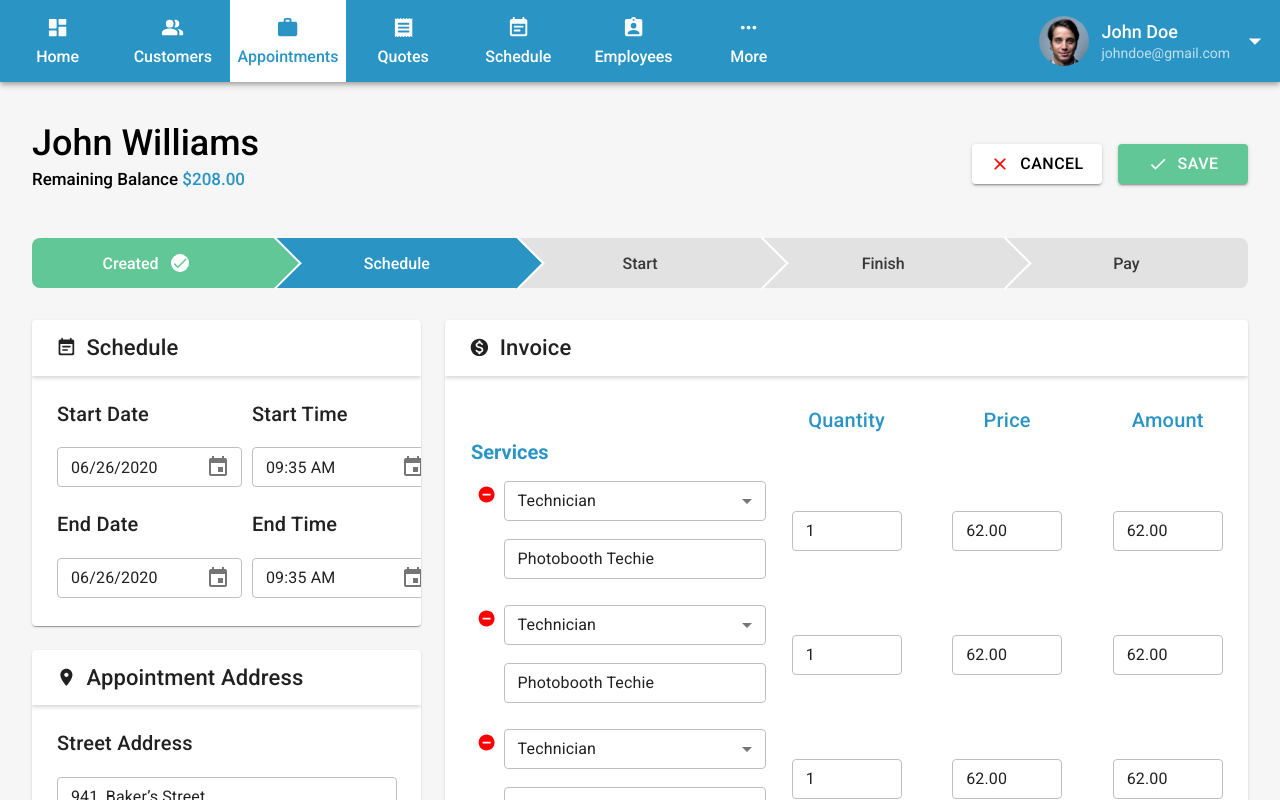
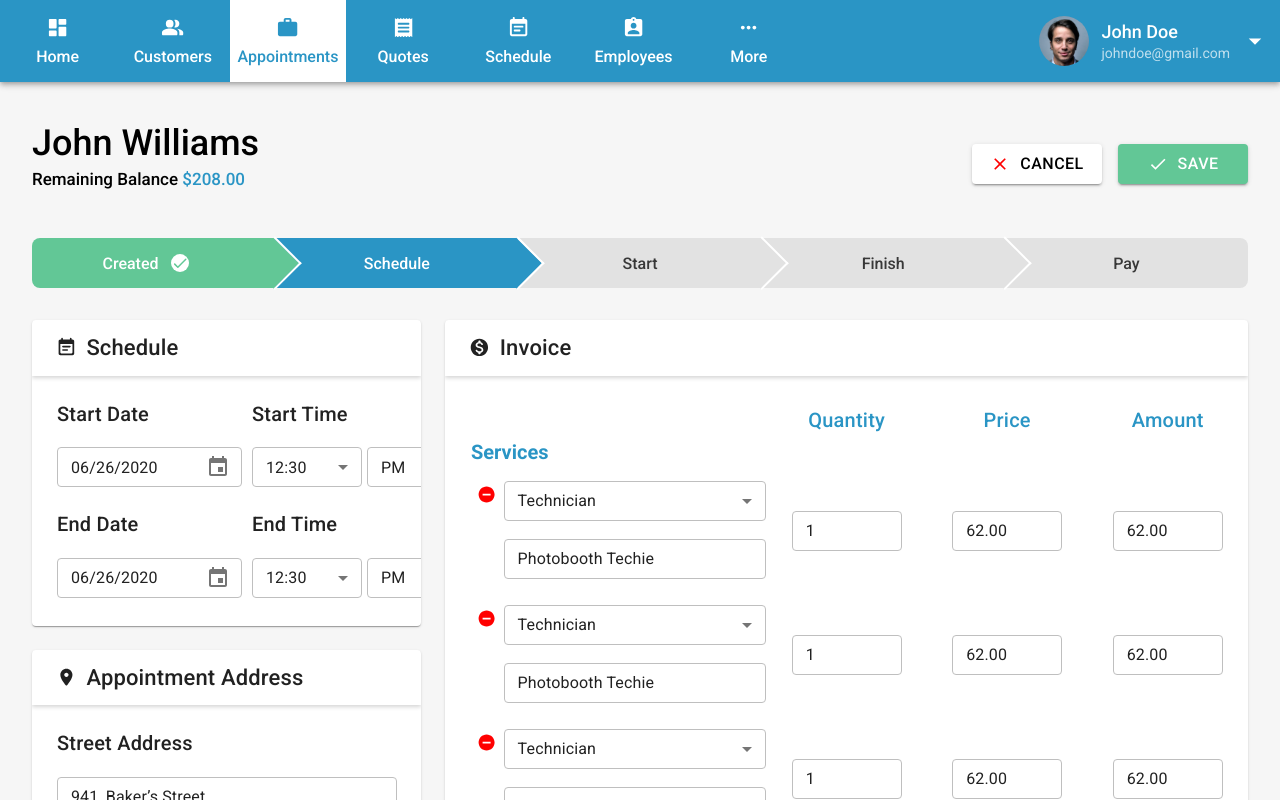
Before and after one commit to fahim693/home-dashboard, a React (Create React App) app: page /edit in a window 1280 px wide. Shown: the top 800 px of the page. Built offline with nearby package versions, Linux system fonts and the light colour scheme.

Commit message:
all fixed

```diff
--- a/src/components/CustomerDetails/customer-details.css
+++ b/src/components/CustomerDetails/customer-details.css
@@ -10,7 +10,7 @@
 }
 
 .customer-details-title {
-  font-size: 24px;
+  font-size: 23px;
   font-weight: 500;
   color: #2a95c5;
   margin: 20px 0 23px;
--- a/src/data/InvoiceData.js
+++ b/src/data/InvoiceData.js
@@ -1,13 +1,13 @@
 export const services = {
-    data:[
+    data: [
         {
             desc: 1,
             desc_name: 'Technician',
             subdesc: 'Photobooth Techie',
             qty: 1,
             price: "62.00",
-            amount: "62.00"
-
+            amount: "62.00",
+            id: 0
         },
         {
             desc: 1,
@@ -15,8 +15,8 @@ export const services = {
             subdesc: 'Photobooth Techie',
             qty: 1,
             price: "62.00",
-            amount: "62.00"
-
+            amount: "62.00",
+            id: 1,
         },
         {
             desc: 1,
@@ -24,7 +24,8 @@ export const services = {
             subdesc: 'Photobooth Techie',
             qty: 1,
             price: "62.00",
-            amount: "62.00"
+            amount: "62.00",
+            id: 2,
 
         },
     ],
@@ -32,7 +33,7 @@ export const services = {
 }
 
 export const items = {
-    data:[
+    data: [
         {
             desc: 1,
             desc_name: 'Technician',
@@ -40,6 +41,7 @@ export const items = {
             qty: 1,
             price: '5.00',
             amount: '5.00',
+            id: 0,
         },
         {
             desc: 1,
@@ -47,7 +49,8 @@ export const items = {
             subdesc: 'Description',
             qty: 1,
             price: '5.00',
-            amount: '5.00'
+            amount: '5.00',
+            id: 1,
 
         },
         {
@@ -56,7 +59,8 @@ export const items = {
             subdesc: 'Description',
             qty: 1,
             price: '5.00',
-            amount: '5.00'
+            amount: '5.00',
+            id: 2,
 
         },
     ],
--- a/src/pages/AppointmentEdit.js
+++ b/src/pages/AppointmentEdit.js
@@ -8,7 +8,7 @@ import { EventNoteRounded, RoomRounded, PersonAddRounded, LabelImportantRounded,
 import '../styles/appointment-edit.css'
 import Invoice from '../components/Invoice Table/InvoiceEdit';
 import AppointmentHistory from '../components/AppointmentHistory/AppointmentHistory';
-import { MuiPickersUtilsProvider, KeyboardDatePicker, KeyboardTimePicker } from '@material-ui/pickers';
+import { MuiPickersUtilsProvider, KeyboardDatePicker } from '@material-ui/pickers';
 import MomentUtils from '@date-io/moment';
 import Banner from '../components/CustomerBanner/Banner';
 import Timeline from '../components/Timeline/Timeline';
@@ -118,21 +118,47 @@ export default function CenteredGrid() {
                                             <Typography className="title-heads" variant="body2" component="p">
                                                 Start Time
                                             </Typography>
-                                            <FormControl variant="outlined" style={{ width: '100%' }} classes={{
+                                            <div style={{ display: "flex", marginTop: 13 }}>
+                                                <FormControl variant="outlined" style={{ minWidth: 0, width: 110, marginRight: 5 }} margin="dense" classes={{
                                                     root: classes.quantityRoot
                                                 }}>
-                                                <MuiPickersUtilsProvider utils={MomentUtils} >
-                                                    <KeyboardTimePicker
-                                                        placeholder="08:00 AM"
-                                                        mask="__:__ _M"
-                                                        inputVariant="outlined"
-                                                        value={date.start_time}
-                                                        onChange={date => handleDateChange(date, 'start_time')}
-                                                        margin="dense"
-
-                                                    />
-                                                </MuiPickersUtilsProvider>
+                                                    <Select
+                                                        id="city"
+                                                        defaultValue={4}
+                                                        MenuProps={{
+                                                            getContentAnchorEl: null,
+                                                            anchorOrigin: {
+                                                                vertical: "bottom",
+                                                                horizontal: "left",
+                                                            }
+                                                        }}
+                                                    >
+                                                        <MenuItem value={4}>12:30</MenuItem>
+                                                        <MenuItem value={2}>1:00</MenuItem>
+                                                        <MenuItem value={3}>1:30</MenuItem>
+                                                        <MenuItem value={5}>2:00</MenuItem>
+                                                        <MenuItem value={5}>2:30</MenuItem>
+                                                    </Select>
                                                 </FormControl>
+                                                <FormControl variant="outlined" style={{ minWidth: 0, width: 80 }} margin="dense" classes={{
+                                                    root: classes.quantityRoot
+                                                }}>
+                                                    <Select
+                                                        id="city"
+                                                        defaultValue={4}
+                                                        MenuProps={{
+                                                            getContentAnchorEl: null,
+                                                            anchorOrigin: {
+                                                                vertical: "bottom",
+                                                                horizontal: "left",
+                                                            }
+                                                        }}
+                                                    >
+                                                        <MenuItem value={1}>AM</MenuItem>
+                                                        <MenuItem value={4}>PM</MenuItem>
+                                                    </Select>
+                                                </FormControl>
+                                            </div>
                                         </div>
                                     </div>
                                     <br />
@@ -161,20 +187,47 @@ export default function CenteredGrid() {
                                             <Typography className="title-heads" variant="body2" component="p">
                                                 End Time
                                                     </Typography>
-                                            <FormControl variant="outlined" style={{ width: '100%' }} classes={{
+                                            <div style={{ display: "flex", marginTop: 13 }}>
+                                                <FormControl variant="outlined" style={{ minWidth: 0, width: 110, marginRight: 5 }} margin="dense" classes={{
                                                     root: classes.quantityRoot
                                                 }}>
-                                                <MuiPickersUtilsProvider utils={MomentUtils} >
-                                                    <KeyboardTimePicker
-                                                        placeholder="08:00 AM"
-                                                        mask="__:__ _M"
-                                                        inputVariant="outlined"
-                                                        value={date.end_time}
-                                                        onChange={date => handleDateChange(date, 'end_time')}
-                                                        margin="dense"
-                                                    />
-                                                </MuiPickersUtilsProvider>
+                                                    <Select
+                                                        id="city"
+                                                        defaultValue={4}
+                                                        MenuProps={{
+                                                            getContentAnchorEl: null,
+                                                            anchorOrigin: {
+                                                                vertical: "bottom",
+                                                                horizontal: "left",
+                                                            }
+                                                        }}
+                                                    >
+                                                        <MenuItem value={1}>12:00</MenuItem>
+                                                        <MenuItem value={4}>12:30</MenuItem>
+                                                        <MenuItem value={2}>1:00</MenuItem>
+                                                        <MenuItem value={3}>1:30</MenuItem>
+                                                        <MenuItem value={5}>2:00</MenuItem>
+                                                    </Select>
                                                 </FormControl>
+                                                <FormControl variant="outlined" style={{ minWidth: 0, width: 80 }} margin="dense" classes={{
+                                                    root: classes.quantityRoot
+                                                }}>
+                                                    <Select
+                                                        id="city"
+                                                        defaultValue={4}
+                                                        MenuProps={{
+                                                            getContentAnchorEl: null,
+                                                            anchorOrigin: {
+                                                                vertical: "bottom",
+                                                                horizontal: "left",
+                                                            }
+                                                        }}
+                                                    >
+                                                        <MenuItem value={1}>AM</MenuItem>
+                                                        <MenuItem value={4}>PM</MenuItem>
+                                                    </Select>
+                                                </FormControl>
+                                            </div>
                                         </div>
                                     </div>
                                 </Card>
```
Also changed, not shown: src/components/Invoice Table/InvoiceEdit.js (+13 -8 lines), src/data/Time.js (added, +10 -0 lines). Lines whose indentation alone changed are shown as unchanged.
